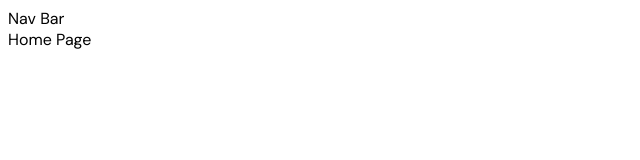
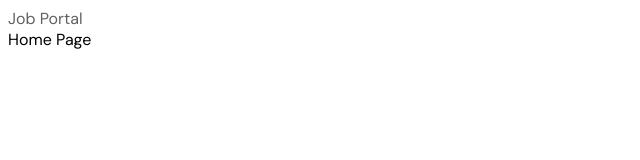
Before and after one commit to Christine-design-web/CODSOFT, a React (Vite) app in the folder Job-blog/: page / in a window 1280 px wide. Shown: the top 160 px of the page, without its empty margins (0-640 px from the left). Built offline with nearby package versions, Linux system fonts and the light colour scheme.

Commit message:
added a navbar component failed to add a logo

```diff
--- a/Job-blog/src/App.jsx
+++ b/Job-blog/src/App.jsx
@@ -1,11 +1,12 @@
 import { Outlet } from 'react-router-dom'
 import './App.css'
+import Navbar from './components/Navbar'
 
 function App() {
 
   return (
     <>
-   <nav>Nav Bar</nav>
+   <Navbar/>
    <Outlet/>
 
     </>
--- /dev/null
+++ b/Job-blog/src/components/Navbar.jsx
@@ -0,0 +1,21 @@
+import React, {useState} from 'react'
+
+const Navbar = () => {
+  const [isMenuOpen, setIsMenuOpen] = useState(false);
+  const handleMenuToggler = () => {
+    setIsMenuOpen(isMenuOpen)
+
+  }
+  return (
+    <header>
+      <nav>
+        <a href="/" className="flex items-center gap-4 text-4xl">
+          <span>Job Portal</span>
+
+        </a>
+      </nav>
+    </header>
+  )
+}
+
+export default Navbar
```
